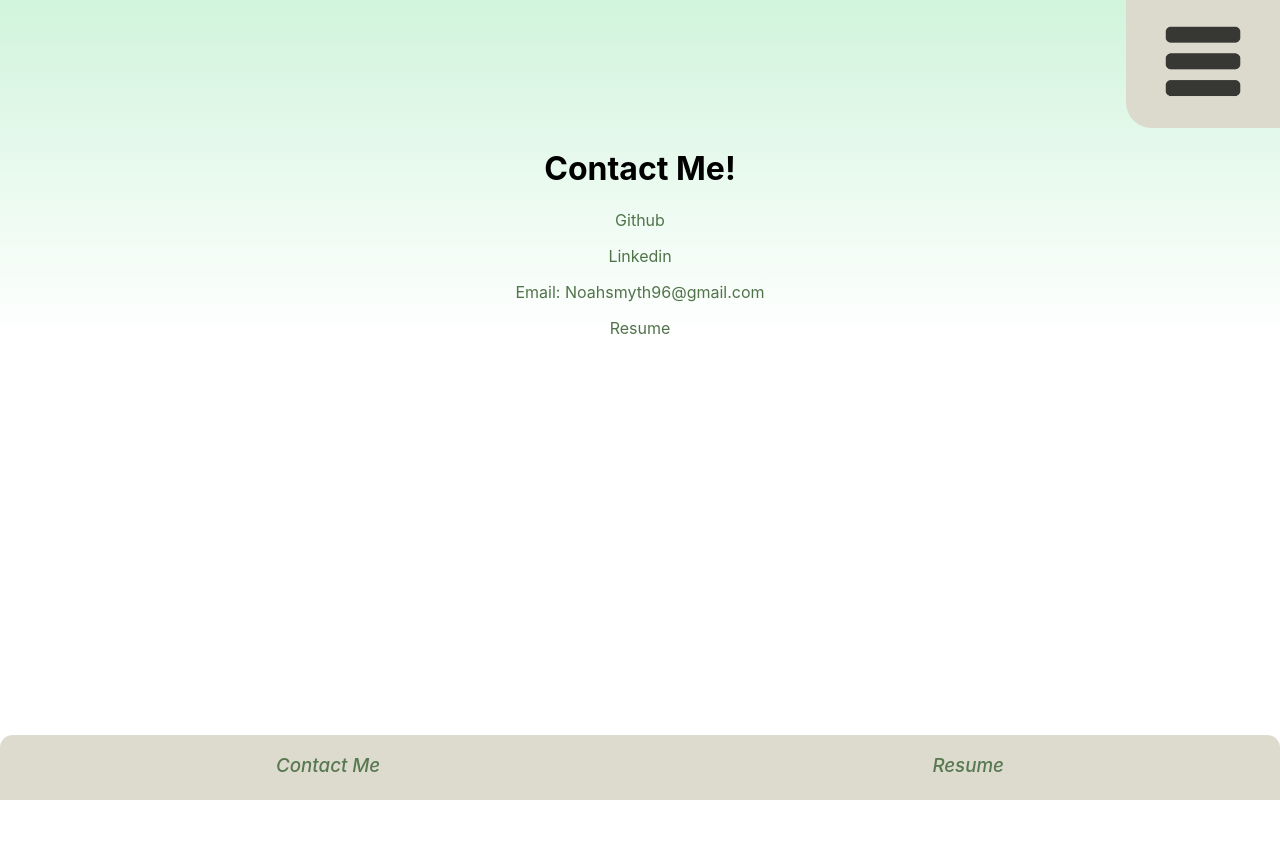
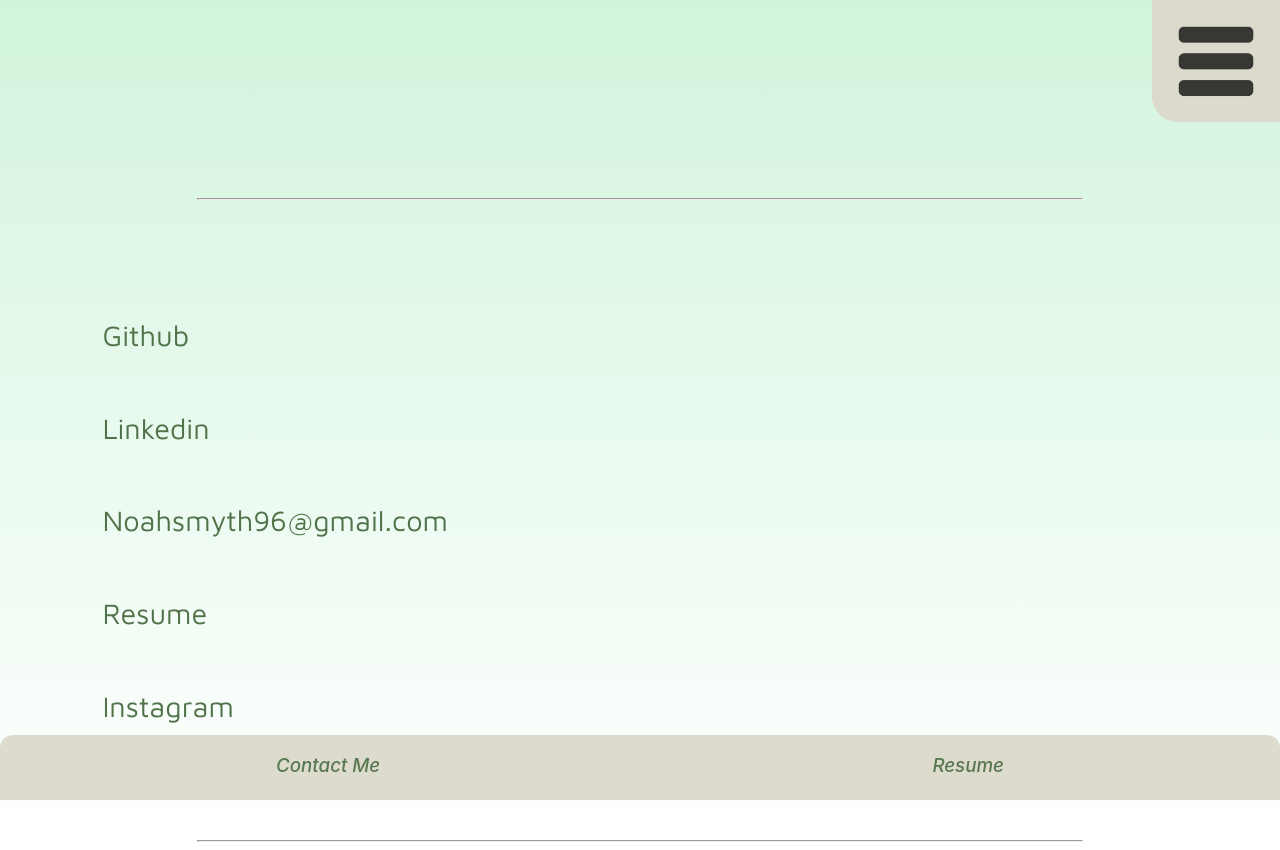
Before and after one commit to NoahDeltoroSmyth/devsite2.0, a React (Create React App) app: page /contact in a window 1280 px wide. Before the commit the page ends 800 px from the top, so only its background shows below. Built offline with nearby package versions, Linux system fonts and the light colour scheme.

Commit message:
contact me page animated and css'd

```diff
--- a/src/Contact.jsx
+++ b/src/Contact.jsx
@@ -1,22 +1,47 @@
-import React from 'react';
+import React from "react";
 
 function Contact() {
   return (
-        <div>
-             <h1>Contact Me!</h1>
-      <a href="https://github.com/NoahDeltoroSmyth" target="_blank" rel="noreferrer">
+    <>
+      {/* <h1 className="contact-header">
+        Get a hold of me at any of the links below
+      </h1> */}
+      <hr></hr>
+      <div className="contact-links">
+        <a
+          href="https://github.com/NoahDeltoroSmyth"
+          target="_blank"
+          rel="noreferrer"
+        >
           <p>Github</p>
         </a>
-      <a href="https://www.linkedin.com/in/noahdeltorosmyth/" target="_blank" rel="noreferrer">
+        <a
+          href="https://www.linkedin.com/in/noahdeltorosmyth/"
+          target="_blank"
+          rel="noreferrer"
+        >
           <p>Linkedin</p>
         </a>
         <a href="mailto:noahsmyth96@gmail.com">
-        <p>Email: Noahsmyth96@gmail.com</p>
+          <p>Noahsmyth96@gmail.com</p>
         </a>
-      <a href="https://www.canva.com/design/DAE4pvlZQA0/view" target="_blank" rel="noreferrer">
+        <a
+          href="https://www.canva.com/design/DAE4pvlZQA0/view"
+          target="_blank"
+          rel="noreferrer"
+        >
           <p>Resume</p>
         </a>
+        <a
+          href="https://www.instagram.com/_metallurgia_/"
+          target="_blank"
+          rel="noreferrer"
+        >
+          <p>Instagram</p>
+        </a>
       </div>
+      <hr></hr>
+    </>
   );
 }
 
--- a/src/Css/Common.css
+++ b/src/Css/Common.css
@@ -1,4 +1,4 @@
-/* Used for bio paragraph */
+/* Used as main font */
 @import url("https://fonts.googleapis.com/css2?family=Anton&family=Maven+Pro&display=swap");
 
 .App {
@@ -43,6 +43,7 @@
   margin: 8vw;
   text-align: left;
   margin-bottom: 25vw;
+  animation: fadeIn 12s;
 }
 
 a {
@@ -81,3 +82,11 @@
   align-items: flex-start;
   padding-left: 5%;
 }
+
+.contact-links {
+  font-family: "Maven Pro", sans-serif;
+  text-align: left;
+  margin: 8vw;
+  animation: slideContacts 3s;
+  width: max-content;
+}
--- a/src/Css/Desktop.css
+++ b/src/Css/Desktop.css
@@ -10,8 +10,12 @@
   }
 
   .header {
-    margin-left: 88%;
-    height: 10vw;
+    margin-left: 90%;
+    height: 9.5vw;
+  }
+
+  .header:hover {
+    background-color: lightblue;
   }
 
   .dropdown-icon {
@@ -24,7 +28,7 @@
   }
 
   li {
-    margin: 4vw;
+    margin: 6vw;
     font-size: 3vw;
     letter-spacing: 1vw;
   }
@@ -105,4 +109,20 @@
       letter-spacing: 2.5vw;
     }
   }
+
+  .contact-links {
+    font-size: 2.25vw;
+    line-height: 5vw;
+  }
+
+  @keyframes slideContacts {
+    from {
+      opacity: 0.1;
+      line-height: 75vw;
+    }
+    to {
+      opacity: 1;
+      line-height: 5vw;
+    }
+  }
 }
--- a/src/Css/Mobile.css
+++ b/src/Css/Mobile.css
@@ -93,3 +93,24 @@
     letter-spacing: 2.5vw;
   }
 }
+
+.contact-links {
+  font-size: 6vw;
+  line-height: 21vw;
+}
+
+/* .contact-header {
+  font-size: 6vw;
+  margin: 4vw;
+} */
+
+@keyframes slideContacts {
+  from {
+    opacity: 0;
+    line-height: 333vw;
+  }
+  to {
+    opacity: 1;
+    line-height: 21vw;
+  }
+}
```
Lines whose indentation alone changed are shown as unchanged.
